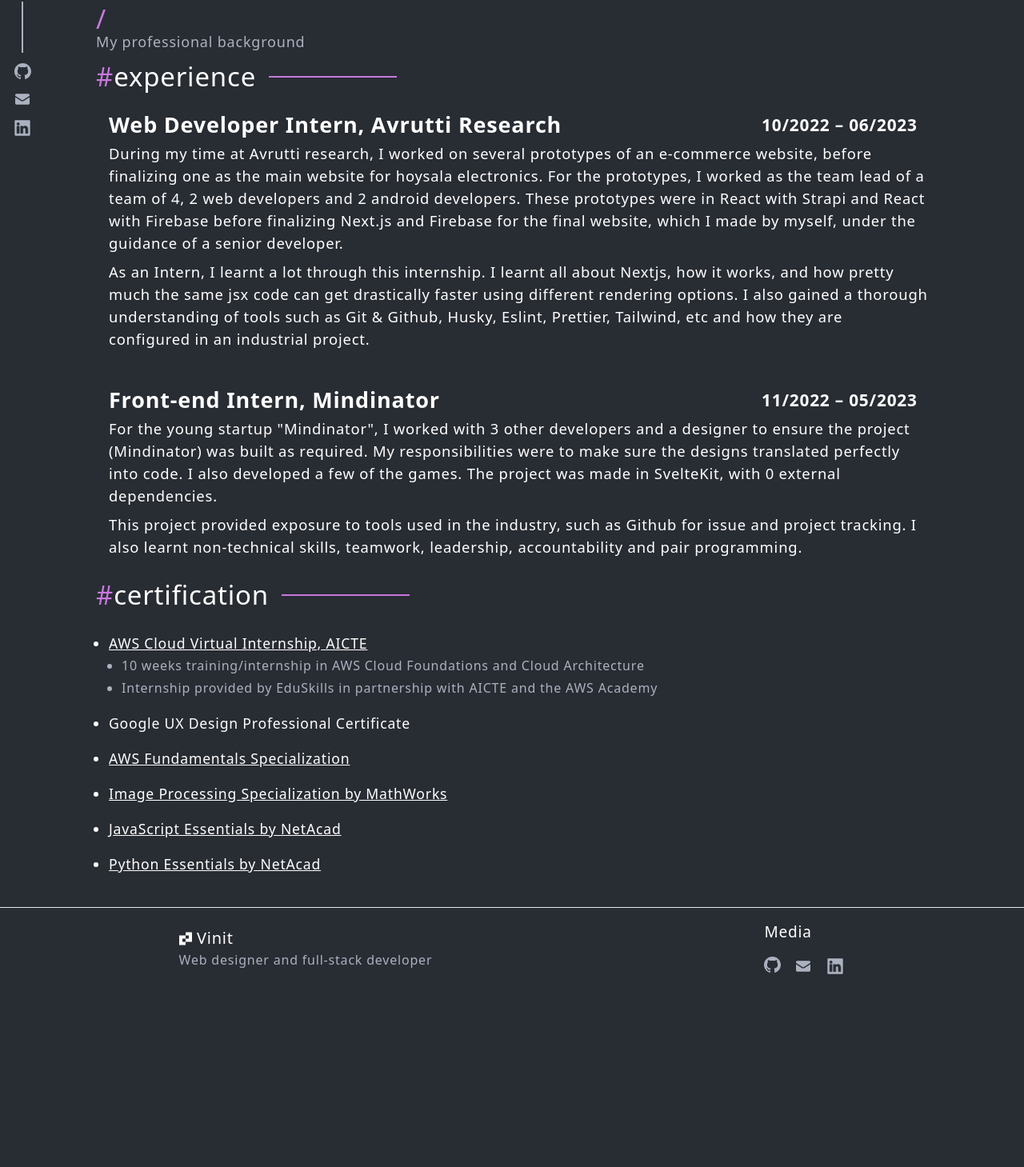
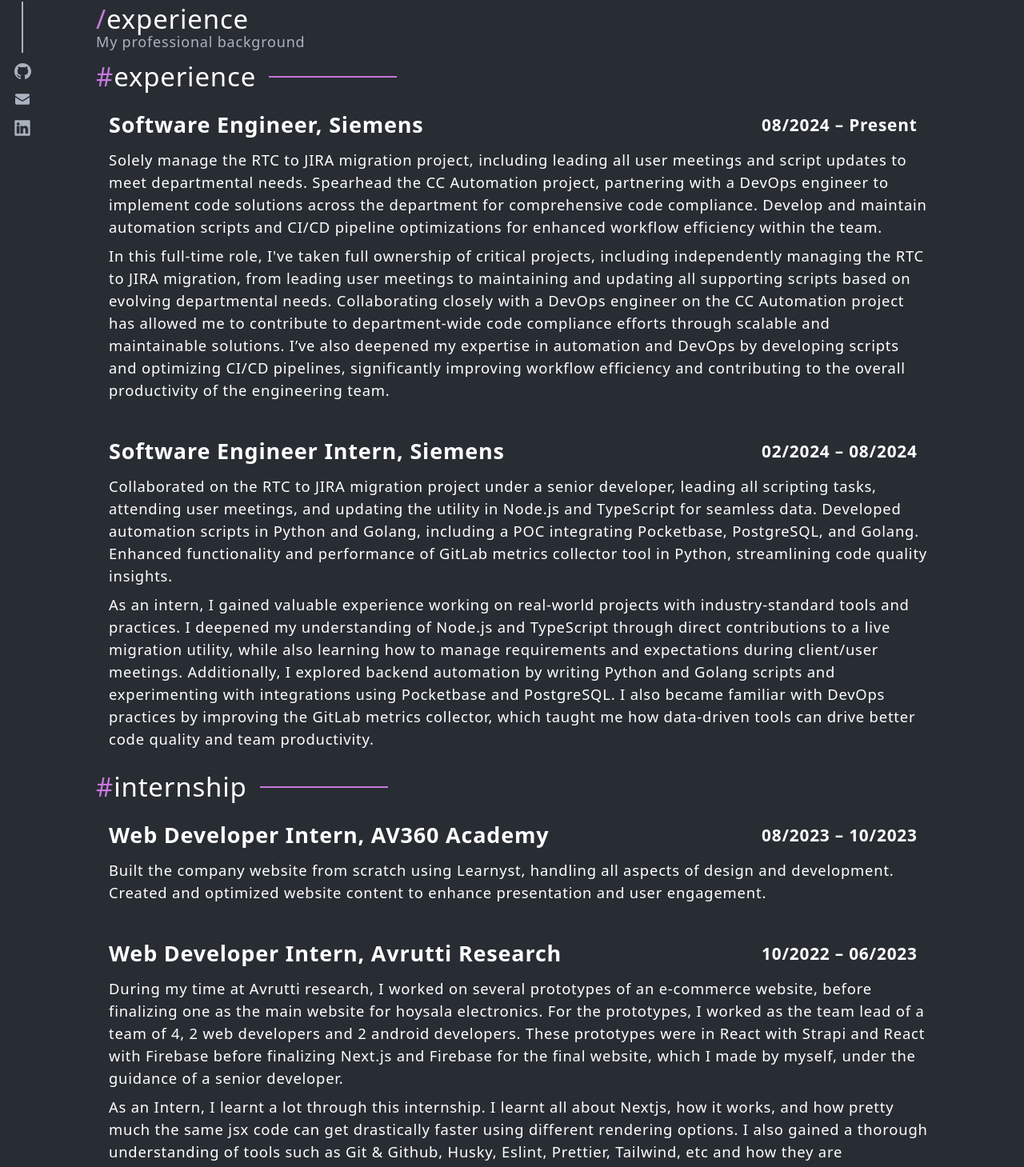
Before and after one commit to Vinit-Tiwari/portfolio, a SvelteKit app: page /experience in a window 1280 px wide. Shown: the part 62-1521 px from the top of the page at 80% size. Before the commit the page ends 1298 px from the top, so only its background shows below. Built offline with nearby package versions, Linux system fonts and the light colour scheme.

Commit message:
update details

```diff
--- a/src/routes/+page.svelte
+++ b/src/routes/+page.svelte
@@ -8,16 +8,14 @@
     class="flex flex-col lg:flex-row m-auto p-[2rem] max-w-[70rem] items-center justify-center"
   >
     <span class="flex flex-col h-full gap-[2rem] items-start">
-      <span class="flex gap-[0.3rem] flex-wrap text-[35px] font-medium">
-        Vinit is a
-        <p class="text-[#C778DD] h-min">full-stack</p>
-        <p class="text-[#C778DD] h-min">developer</p>
-        and
-        <p class="text-[#C778DD] h-min">web</p>
-        <p class="text-[#C778DD] h-min">designer</p>
+      <span class="flex gap-[0.3rem] flex-wrap max-w-[45rem] text-[35px] font-medium">
+        Hi, I'm Vinit, a
+        <p class="text-[#C778DD] h-min">Software Engineer</p>
+        specializing in
+        <p class="text-[#C778DD] h-min">automation, developer tooling, full-stack web systems</p>
       </span>
       <span class="text-[#ABB2BF] text-[20px] max-w-[30rem]">
-        He crafts responsive websites where technologies meet creativity
+        Code Craftsman | Automating Systems, Building Tools, and Bridging Teams
       </span>
 
       <a
@@ -58,7 +56,7 @@
         class="flex items-center gap-[0.3rem] border py-[0.2rem] pl-[1rem] pr-[4rem]"
       >
         <div class="w-[1rem] h-[1rem] bg-[#C778DD]" />
-        <span class="text-[18px]"> Currently working on Portfolio </span>
+        <span class="text-[18px]"> Currently working in Siemens </span>
       </span>
     </span>
   </span>
@@ -83,7 +81,7 @@
           />
         </svg>
 
-        With great power comes great electricity bill
+        Code is like humor. When you have to explain it, it's bad.
         <svg
           class="absolute left-[85%] top-[80%]"
           width="42"
@@ -102,7 +100,7 @@
 
       <span
         class="py-[1rem] border text-[16px] lg:text-[20px] px-[1.2rem] text-[#ABB2BF]"
-        >- Dr. Who</span
+        >- Cory House</span
       >
     </span>
 
@@ -279,15 +277,11 @@
         <span class="flex text-[17px] flex-col gap-[1rem]">
           <p class="text-[#ABB2BF]">Hello, I'm Vinit!</p>
           <p class="text-[#ABB2BF]">
-            I'm a self-taught full-stack developer based in Maharashtra, India.
-            I can develop responsive websites from scratch and raise them into
-            modern user-friendly web experiences.
+            A passionate Software Engineer with a knack for solving real-world problems through automation, developer tooling, and full-stack development.
           </p>
+
           <p class="text-[#ABB2BF]">
-            Transforming my creativity and knowledge into a websites has been my
-            passion for over 3 year. I have been helping various clients to
-            establish their presence online. I always strive to learn about the
-            newest technologies and frameworks.
+            Currently, I work at Siemens Mobility, where I independently lead automation initiatives that enhance developer productivity, streamline CI/CD workflows, and reduce manual overhead. My work ranges from writing Python automation scripts and Golang-based ETL pipelines to integrating APIs and tools like GitLab, SonarQube, and Pocketbase.
           </p>
         </span>
 
--- a/src/routes/about-me/+page.svelte
+++ b/src/routes/about-me/+page.svelte
@@ -18,15 +18,23 @@
         <span class="flex text-[17px] flex-col gap-[1rem]">
           <p class="text-[#ABB2BF]">Hello, I'm Vinit!</p>
           <p class="text-[#ABB2BF]">
-            I'm a self-taught full-stack developer based in Maharashtra, India. I
-            can develop responsive websites from scratch and raise them into
-            modern user-friendly web experiences.
+            A passionate Software Engineer with a knack for solving real-world problems through automation, developer tooling, and full-stack development.
           </p>
+
           <p class="text-[#ABB2BF]">
-            Transforming my creativity and knowledge into a websites has been my
-            passion for over 3 year. I have been helping various clients to
-            establish their presence online. I always strive to learn about the
-            newest technologies and frameworks.
+            Currently, I work at Siemens Mobility, where I independently lead automation initiatives that enhance developer productivity, streamline CI/CD workflows, and reduce manual overhead. My work ranges from writing Python automation scripts and Golang-based ETL pipelines to integrating APIs and tools like GitLab, SonarQube, and Pocketbase.
+          </p>
+
+          <p class="text-[#ABB2BF]">
+            During my journey, I've migrated large-scale data systems, developed internal utilities in Node.js and TypeScript, and even automated complex GUI testing in JavaScript. I love working across the stack, from backend scripting and database design to building clean and functional web interfaces.
+          </p>
+
+          <p class="text-[#ABB2BF]">
+            Before going full-time, I completed a 5-month internship at Siemens and an 8-month full-stack internship at Avrutti Research. I thrive in environments where I can learn fast, take ownership, and contribute meaningful impact to teams.
+          </p>
+
+          <p class="text-[#ABB2BF]">
+            When I'm not coding, you'll probably find me geeking out over performance optimization, exploring the intersection of design and logic, or out for a ride on my bike.
           </p>
         </span>
       </span>
@@ -152,11 +160,8 @@
       <span class="flex items-center justify-between gap-[1rem]">
         <span class="flex flex-wrap gap-[0.6rem] text-[16px] text-[#ABB2BF]">
           <p class="px-[0.6rem] border-[#ABB2BF] border-solid border py-[0.3rem]">I like winter more than summer</p>
-          <p class="px-[0.6rem] border-[#ABB2BF] border-solid border py-[0.3rem]">I often bike with my friends</p>
-          <p class="px-[0.6rem] border-[#ABB2BF] border-solid border py-[0.3rem]">My favorite movie is Interstellar</p>
+          <p class="px-[0.6rem] border-[#ABB2BF] border-solid border py-[0.3rem]">I love bikes and often go for long rides to clear my mind.</p>
           <p class="px-[0.6rem] border-[#ABB2BF] border-solid border py-[0.3rem]">I like anime</p>
-          <p class="px-[0.6rem] border-[#ABB2BF] border-solid border py-[0.3rem]">I am still in college</p>
-          <p class="px-[0.6rem] border-[#ABB2BF] border-solid border py-[0.3rem]">I have a sibling</p>
         </span>
 
         <span class="hidden lg:flex relative w-full max-w-[25rem] h-[20rem]">
--- a/src/routes/experience/+page.svelte
+++ b/src/routes/experience/+page.svelte
@@ -5,6 +5,7 @@
     <span class="flex flex-col">
       <span class="flex text-[33px]">
         <p class="text-[#C778DD]">/</p>
+        experience
       </span>
 
       <p class="text-[#ABB2BF] text-[18px]">My professional background</p>
@@ -25,6 +26,109 @@
       </span>
 
       <span
+        class="flex text-[1.15rem] flex-col pt-[1rem] pb-[1rem] lg:pl-[1rem] gap-[0.5rem]"
+      >
+        <span
+          class="flex font-semibold lg:gap-[1rem] flex-col lg:flex-row lg:items-center justify-between"
+        >
+          <span
+            class="flex text-[1.6rem] lg:text-[27px] w-full gap-[1rem] items-center"
+          >
+            Software Engineer, Siemens
+          </span>
+
+          <span
+            class="items-center w-full flex max-w-[13rem] flex text-[1.3rem]"
+            >08/2024 – Present</span
+          >
+        </span>
+        <p></p>
+        <p>
+          Solely manage the RTC to JIRA migration project, including leading all user meetings and script updates
+          to meet departmental needs.
+          Spearhead the CC Automation project, partnering with a DevOps engineer to implement code solutions
+          across the department for comprehensive code compliance.
+          Develop and maintain automation scripts and CI/CD pipeline optimizations for enhanced workflow
+          efficiency within the team.
+        </p>
+
+        <p>
+          In this full-time role, I've taken full ownership of critical projects, including independently managing the RTC to JIRA migration, from leading user meetings to maintaining and updating all supporting scripts based on evolving departmental needs. Collaborating closely with a DevOps engineer on the CC Automation project has allowed me to contribute to department-wide code compliance efforts through scalable and maintainable solutions. I’ve also deepened my expertise in automation and DevOps by developing scripts and optimizing CI/CD pipelines, significantly improving workflow efficiency and contributing to the overall productivity of the engineering team.
+        </p>
+      </span>
+
+      <span
+        class="flex text-[1.15rem] flex-col pt-[1rem] pb-[1rem] lg:pl-[1rem] gap-[0.5rem]"
+      >
+        <span
+          class="flex font-semibold lg:gap-[1rem] flex-col lg:flex-row lg:items-center justify-between"
+        >
+          <span
+            class="flex text-[1.6rem] lg:text-[27px] w-full gap-[1rem] items-center"
+          >
+            Software Engineer Intern, Siemens
+          </span>
+
+          <span
+            class="items-center w-full flex max-w-[13rem] flex text-[1.3rem]"
+            >02/2024 – 08/2024</span
+          >
+        </span>
+        <p></p>
+        <p>
+          Collaborated on the RTC to JIRA migration project under a senior developer, leading all scripting tasks,
+          attending user meetings, and updating the utility in Node.js and TypeScript for seamless data.
+          Developed automation scripts in Python and Golang, including a POC integrating Pocketbase,
+          PostgreSQL, and Golang.
+          Enhanced functionality and performance of GitLab metrics collector tool in Python, streamlining code
+          quality insights.
+        </p>
+
+        <p>
+          As an intern, I gained valuable experience working on real-world projects with industry-standard tools and practices. I deepened my understanding of Node.js and TypeScript through direct contributions to a live migration utility, while also learning how to manage requirements and expectations during client/user meetings. Additionally, I explored backend automation by writing Python and Golang scripts and experimenting with integrations using Pocketbase and PostgreSQL. I also became familiar with DevOps practices by improving the GitLab metrics collector, which taught me how data-driven tools can drive better code quality and team productivity.
+        </p>
+      </span>
+    </span>
+
+    <span
+      class="flex flex-col pt-[1rem] max-w-[66rem] w-full m-auto gap-[1rem]"
+    >
+      <span class="flex gap-[1rem] items-center">
+        <span class="flex text-[33px]">
+          <p class="text-[#C778DD]">#</p>
+          internship
+        </span>
+
+        <div
+          class="hidden lg:flex h-[0.1rem] w-[100vw] max-w-[10rem] bg-[#C778DD]"
+        />
+      </span>
+
+      <span
+        class="flex text-[1.15rem] flex-col pt-[1rem] pb-[1rem] lg:pl-[1rem] gap-[0.5rem]"
+      >
+        <span
+          class="flex font-semibold lg:gap-[1rem] flex-col lg:flex-row lg:items-center justify-between"
+        >
+          <span
+            class="flex text-[1.6rem] lg:text-[27px] w-full gap-[1rem] items-center"
+          >
+            Web Developer Intern, AV360 Academy
+          </span>
+
+          <span
+            class="items-center w-full flex max-w-[13rem] flex text-[1.3rem]"
+            >08/2023 – 10/2023</span
+          >
+        </span>
+        <p></p>
+        <p>
+          Built the company website from scratch using Learnyst, handling all aspects of design and development.
+          Created and optimized website content to enhance presentation and user engagement.
+        </p>
+      </span>
+
+      <span
         class="flex flex-col text-[1.15rem] pt-[1rem] pb-[1rem] lg:pl-[1rem] gap-[0.5rem]"
       >
         <span
@@ -40,7 +144,7 @@
             >10/2022 – 06/2023</span
           >
         </span>
-
+        <p></p>
         <p>
           During my time at Avrutti research, I worked on several prototypes of
           an e-commerce website, before finalizing one as the main website for
@@ -77,7 +181,7 @@
             >11/2022 – 05/2023</span
           >
         </span>
-
+        <p></p>
         <p>
           For the young startup "Mindinator", I worked with 3 other developers
           and a designer to ensure the project (Mindinator) was built as
```
